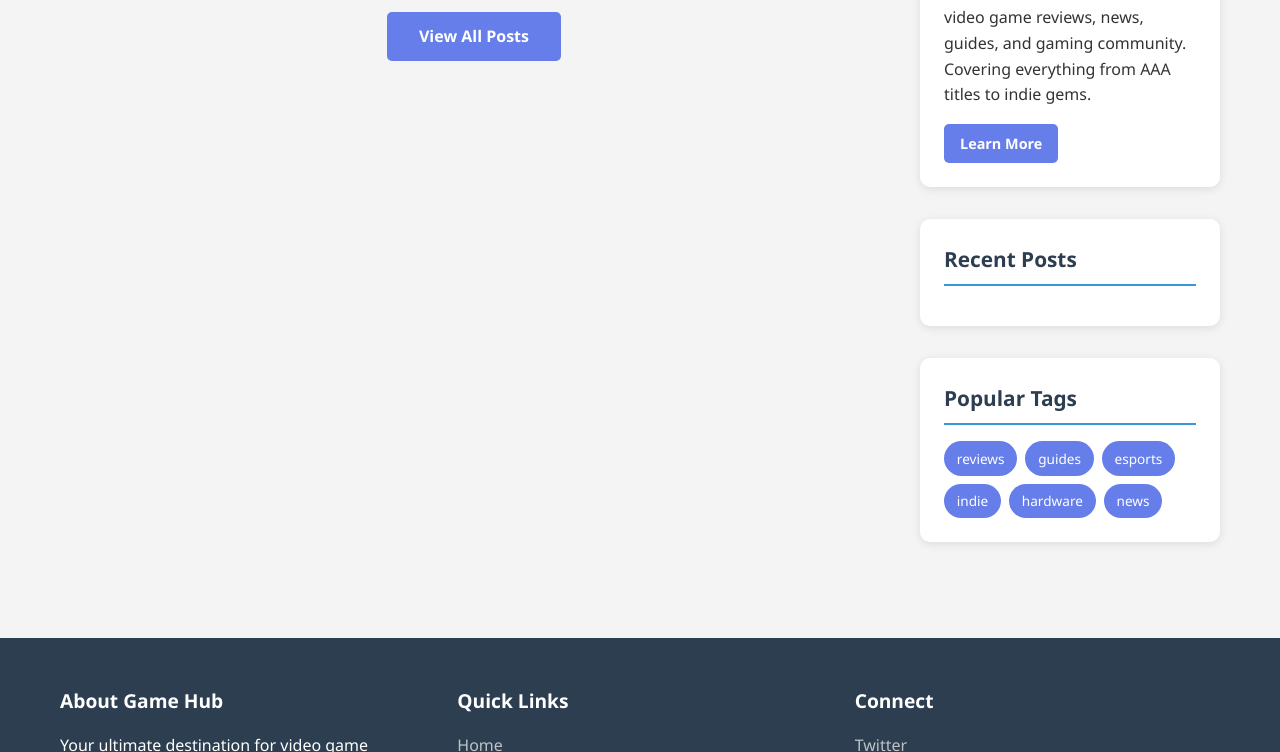
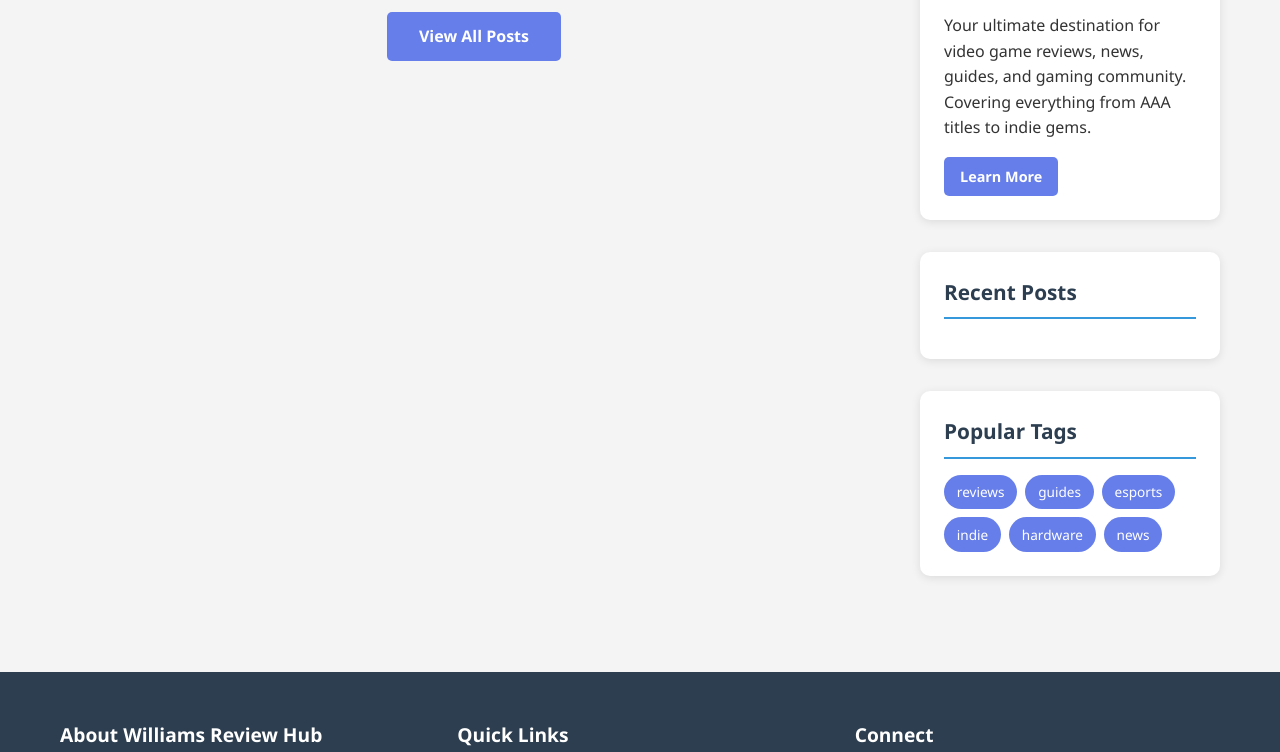
Before and after one commit to DFROSTEXD/Final-project-for-IDMX-268, an Eleventy site: page src/index.njk in a window 1280 px wide. Shown: the part 499-1251 px from the top of the page. Built offline with nearby package versions, Linux system fonts and the light colour scheme; Eleventy itself is replaced by a stand-in of ours; files that its build step writes are made by us from their sources.

Commit message:
Update site references from "Game Hub" to "Williams Review Hub" across multiple files for consistent branding

```diff
--- a/src/404.njk
+++ b/src/404.njk
@@ -22,7 +22,7 @@ permalink: /404.html
                 <ul>
                     <li><a href="/">Homepage</a> - Start fresh from our homepage</li>
                     <li><a href="/posts/">All Posts</a> - Browse our complete article collection</li>
-                    <li><a href="/about/">About</a> - Learn more about Game Hub</li>
+                    <li><a href="/about/">About</a> - Learn more about Williams Review Hub</li>
                 </ul>
             </div>
         </div>
--- a/src/_data/metadata.js
+++ b/src/_data/metadata.js
@@ -1,5 +1,5 @@
 export default {
-  title: "Game Hub",
+  title: "Williams Review Hub",
   description: "Your ultimate destination for video game reviews, news, guides, and gaming community. Covering everything from AAA titles to indie gems.",
   author: "William H",
   url: "https://your-site-name.netlify.app",
--- a/src/about.njk
+++ b/src/about.njk
@@ -1,7 +1,7 @@
 ---
 layout: base.njk
 title: About
-description: Learn more about Game Hub and our mission to bring you the best gaming content
+description: Learn more about Williams Review Hub and our mission to bring you the best gaming content
 ---
 
 <main class="page-content">
```
Also changed, not shown: 10 other files.
